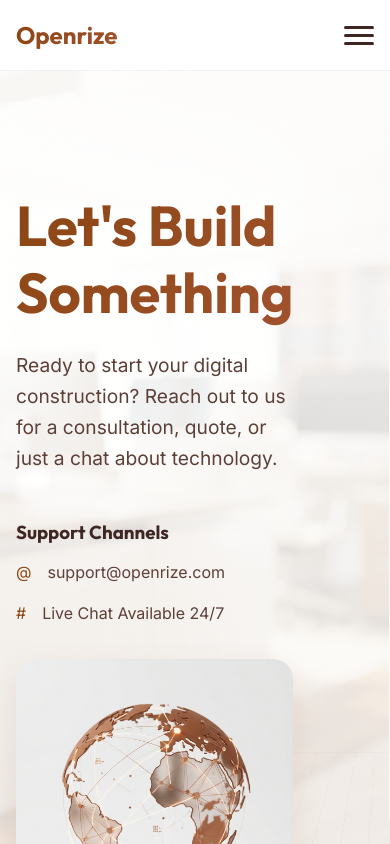
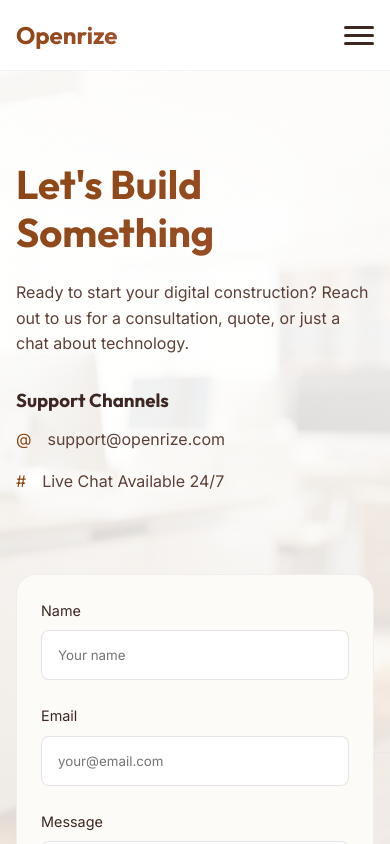
Before and after one commit to harshilp0210/openrize, a Next.js app: page /contact in a window 390 px wide. Shown: the top 844 px of the page. Built offline with nearby package versions, Linux system fonts and the light colour scheme.

Commit message:
Add mobile responsiveness to Contact page

```diff
--- /dev/null
+++ b/app/contact/contact.module.css
@@ -0,0 +1,87 @@
+.grid {
+    display: grid;
+    grid-template-columns: 1fr 1fr;
+    gap: 6rem;
+    align-items: center;
+}
+
+.title {
+    font-size: 3.5rem;
+    margin-bottom: 1.5rem;
+}
+
+.description {
+    color: var(--text-secondary);
+    font-size: 1.2rem;
+    margin-bottom: 3rem;
+}
+
+.imageContainer {
+    border-radius: 20px;
+    overflow: hidden;
+    box-shadow: 0 10px 30px rgba(139, 69, 19, 0.1);
+}
+
+.imageContainer img {
+    width: 100%;
+    display: block;
+}
+
+.form {
+    background: var(--bg-secondary);
+    padding: 3rem;
+    border-radius: 20px;
+    border: 1px solid rgba(0, 0, 0, 0.05);
+}
+
+.inputGroup {
+    margin-bottom: 1.5rem;
+}
+
+.inputGroup label {
+    display: block;
+    margin-bottom: 0.5rem;
+    font-size: 0.9rem;
+    color: var(--text-primary);
+}
+
+.inputGroup input,
+.inputGroup textarea {
+    width: 100%;
+    padding: 1rem;
+    background: var(--bg-primary);
+    border: 1px solid rgba(0, 0, 0, 0.1);
+    border-radius: 8px;
+    color: var(--text-primary);
+    font-family: inherit;
+}
+
+.inputGroup input:focus,
+.inputGroup textarea:focus {
+    outline: none;
+    border-color: var(--accent-blue);
+}
+
+@media (max-width: 768px) {
+    .grid {
+        grid-template-columns: 1fr;
+        gap: 3rem;
+    }
+
+    .title {
+        font-size: 2.5rem;
+    }
+
+    .description {
+        font-size: 1rem;
+        margin-bottom: 2rem;
+    }
+
+    .form {
+        padding: 1.5rem;
+    }
+
+    .imageContainer {
+        display: none;
+    }
+}
--- a/app/contact/page.js
+++ b/app/contact/page.js
@@ -1,3 +1,5 @@
+import styles from './contact.module.css';
+
 export const metadata = {
     title: 'Contact | Openrize',
     description: 'Get in touch with us for your next project.',
@@ -5,14 +7,14 @@ export const metadata = {
 
 export default function ContactPage() {
     return (
-        <section className="container" style={{ paddingTop: '12rem', paddingBottom: '6rem' }}>
-            <div style={{ display: 'grid', gridTemplateColumns: '1fr 1fr', gap: '6rem', alignItems: 'center' }}>
+        <section className="container" style={{ paddingTop: '10rem', paddingBottom: '6rem' }}>
+            <div className={styles.grid}>
 
                 <div>
-                    <h1 className="text-gradient" style={{ fontSize: '3.5rem', marginBottom: '1.5rem' }}>
+                    <h1 className={`text-gradient ${styles.title}`}>
                         Let's Build Something
                     </h1>
-                    <p style={{ color: 'var(--text-secondary)', fontSize: '1.2rem', marginBottom: '3rem' }}>
+                    <p className={styles.description}>
                         Ready to start your digital construction? Reach out to us for a consultation, quote, or just a chat about technology.
                     </p>
 
@@ -27,37 +29,23 @@ export default function ContactPage() {
                             Live Chat Available 24/7
                         </p>
                     </div>
-                    <div style={{ borderRadius: '20px', overflow: 'hidden', boxShadow: '0 10px 30px rgba(139, 69, 19, 0.1)' }}>
-                        <img src="/contact-tech.png" alt="Global Tech Communication" style={{ width: '100%', display: 'block' }} />
+                    <div className={styles.imageContainer}>
+                        <img src="/contact-tech.png" alt="Global Tech Communication" />
                     </div>
                 </div>
 
-                <form style={{
-                    background: 'var(--bg-secondary)',
-                    padding: '3rem',
-                    borderRadius: '20px',
-                    border: '1px solid rgba(255, 255, 255, 0.05)'
-                }}>
-                    <div style={{ marginBottom: '1.5rem' }}>
-                        <label style={{ display: 'block', marginBottom: '0.5rem', fontSize: '0.9rem' }}>Name</label>
-                        <input type="text" style={{
-                            width: '100%', padding: '1rem', background: 'var(--bg-primary)',
-                            border: '1px solid rgba(255, 255, 255, 0.1)', borderRadius: '8px', color: 'white'
-                        }} />
+                <form className={styles.form}>
+                    <div className={styles.inputGroup}>
+                        <label>Name</label>
+                        <input type="text" placeholder="Your name" />
                     </div>
-                    <div style={{ marginBottom: '1.5rem' }}>
-                        <label style={{ display: 'block', marginBottom: '0.5rem', fontSize: '0.9rem' }}>Email</label>
-                        <input type="email" style={{
-                            width: '100%', padding: '1rem', background: 'var(--bg-primary)',
-                            border: '1px solid rgba(255, 255, 255, 0.1)', borderRadius: '8px', color: 'white'
-                        }} />
+                    <div className={styles.inputGroup}>
+                        <label>Email</label>
+                        <input type="email" placeholder="your@email.com" />
                     </div>
-                    <div style={{ marginBottom: '2rem' }}>
-                        <label style={{ display: 'block', marginBottom: '0.5rem', fontSize: '0.9rem' }}>Message</label>
-                        <textarea rows="5" style={{
-                            width: '100%', padding: '1rem', background: 'var(--bg-primary)',
-                            border: '1px solid rgba(255, 255, 255, 0.1)', borderRadius: '8px', color: 'white'
-                        }}></textarea>
+                    <div className={styles.inputGroup}>
+                        <label>Message</label>
+                        <textarea rows="5" placeholder="How can we help?"></textarea>
                     </div>
                     <button type="submit" className="btn" style={{ width: '100%' }}>Send Message</button>
                 </form>
```
